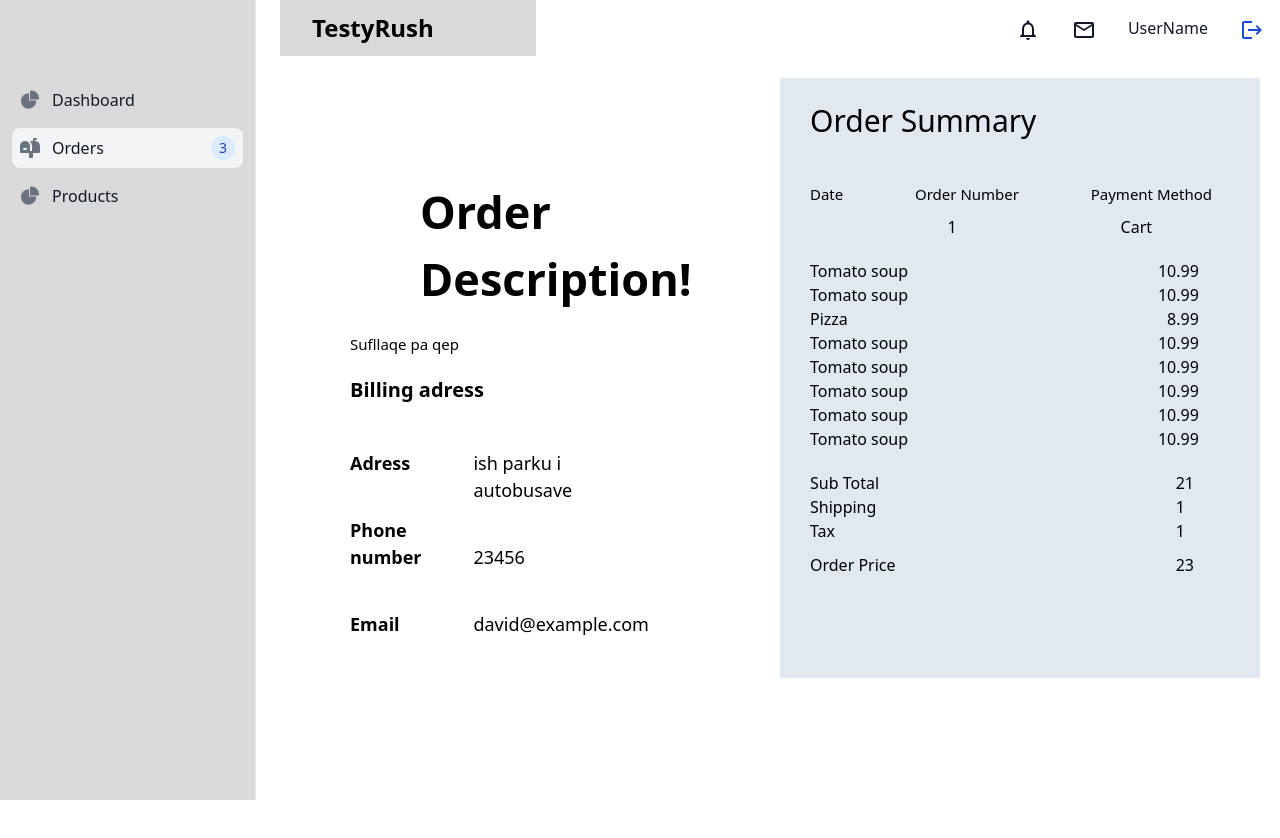
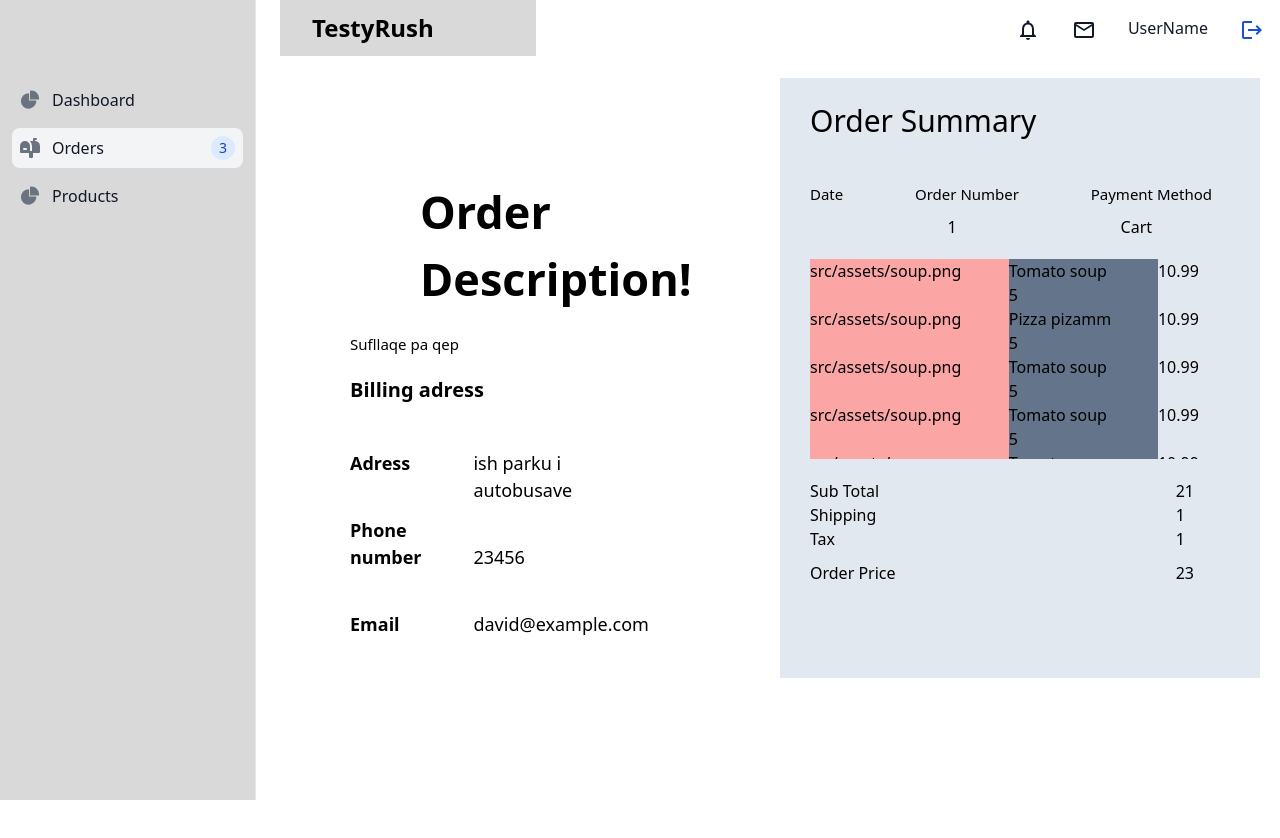
Before and after one commit to Greisi22/InternshipProject_GreisiJaho, a React (Vite) app in the folder Food-Delivery-FrontEnd/Food-Delivery/: page /RestaurantManager/Order in a window 1280 px wide. Shown: the top 838 px of the page. Built offline with nearby package versions, Linux system fonts and the light colour scheme.

Commit message:
Adding order summary

```diff
--- a/Food-Delivery-FrontEnd/Food-Delivery/src/component/RestaurantManager/SpecificOrderCard.tsx
+++ b/Food-Delivery-FrontEnd/Food-Delivery/src/component/RestaurantManager/SpecificOrderCard.tsx
@@ -62,8 +62,11 @@ function SpecificOrderCard({ order }: { order: Order }) {
                     {' '}
                     {order.productss &&
                         order.productss.map((product, index) => (
-                            <div className="flex flex-row justify-between w-[90%] " key={index}>
-                                <span className="flex flex-col items-left">
+                            <div className="flex flex-row justify-between w-[90%]  " key={index}>
+                                <span className="flex flex-col items-left w-[200px] overflow-auto bg-red-300">
+                                    <div>{product.image}</div>
+                                </span>
+                                <span className="flex flex-col items-left bg-slate-500 w-[150px]">
                                     <div>{product.name}</div>
                                     <div>{product.amount}</div>
                                 </span>
--- a/Food-Delivery-FrontEnd/Food-Delivery/src/data/MockData.tsx
+++ b/Food-Delivery-FrontEnd/Food-Delivery/src/data/MockData.tsx
@@ -263,35 +263,17 @@ export const products: Product[] = [
         image: 'src/assets/soup.png',
         ingredients: ['Rosemary and thyme, chives and parsley'],
         price: 10.99,
-
+        amount: 5,
         category: 'Soup',
     },
     {
         id: 2,
-        name: 'Tomato soup ',
+        name: 'Pizza pizamm',
         image: 'src/assets/soup.png',
         ingredients: ['Rosemary and thyme, chives and parsley'],
         price: 10.99,
+        amount: 5,
         category: 'pizza',
-    },
-    {
-        id: 2,
-        name: 'Pizza',
-        image: 'src/assets/pizza.png',
-        ingredients: [
-            'sliced cucumbers, tomatoes, green bell pepper, red onion, olives, and feta cheese',
-        ],
-        price: 8.99,
-        category: 'pizza',
-    },
-    {
-        id: 3,
-        name: 'Tomato soup ',
-        image: 'src/assets/soup.png',
-        ingredients: ['Rosemary and thyme, chives and parsley'],
-        price: 10.99,
-
-        category: 'Soup',
     },
     {
         id: 4,
@@ -299,6 +281,7 @@ export const products: Product[] = [
         image: 'src/assets/soup.png',
         ingredients: ['Rosemary and thyme, chives and parsley'],
         price: 10.99,
+        amount: 5,
         category: 'Burger',
     },
     {
@@ -307,6 +290,7 @@ export const products: Product[] = [
         image: 'src/assets/soup.png',
         ingredients: ['Rosemary and thyme, chives and parsley'],
         price: 10.99,
+        amount: 5,
         category: 'Salad',
     },
     {
@@ -315,6 +299,7 @@ export const products: Product[] = [
         image: 'src/assets/soup.png',
         ingredients: ['Rosemary and thyme, chives and parsley'],
         price: 10.99,
+        amount: 5,
         category: 'Salad',
     },
     {
@@ -323,7 +308,7 @@ export const products: Product[] = [
         image: 'src/assets/soup.png',
         ingredients: ['Rosemary and thyme, chives and parsley'],
         price: 10.99,
-
+        amount: 5,
         category: 'Soup',
     },
 ];
```
